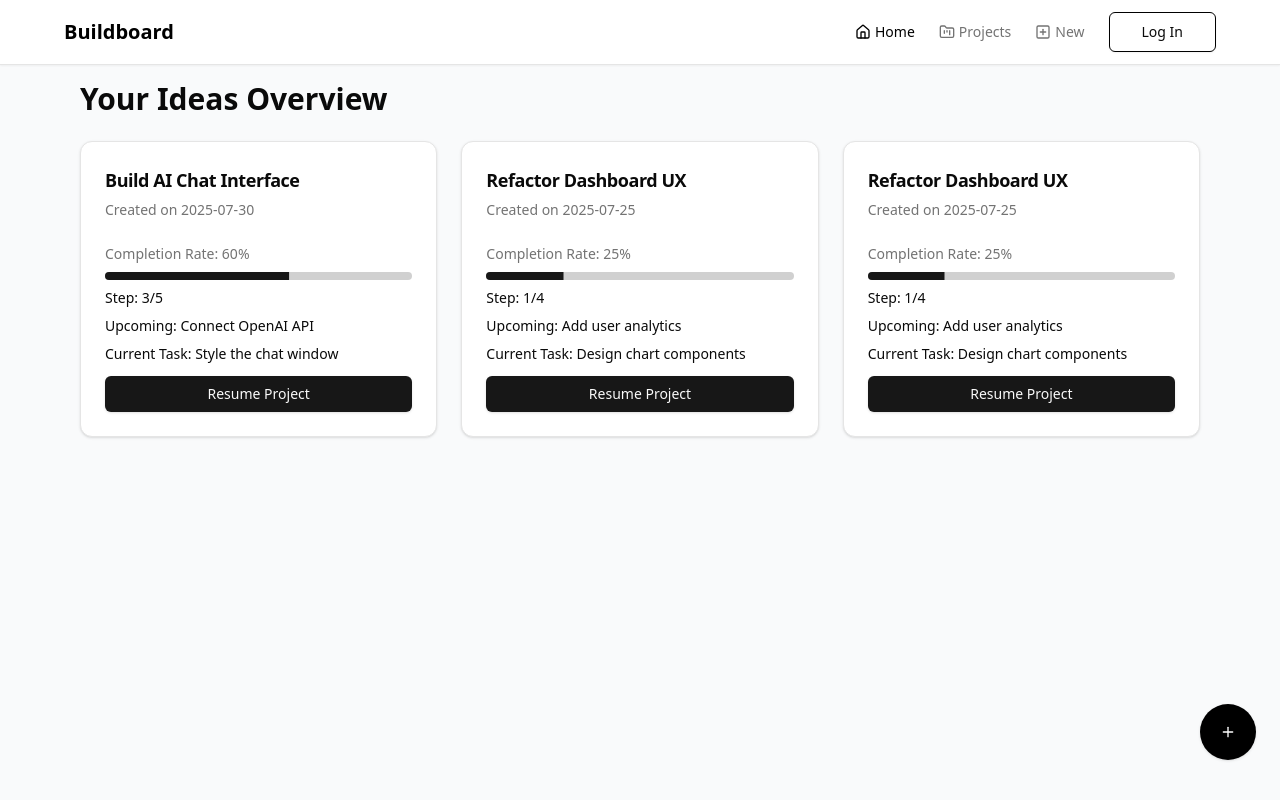
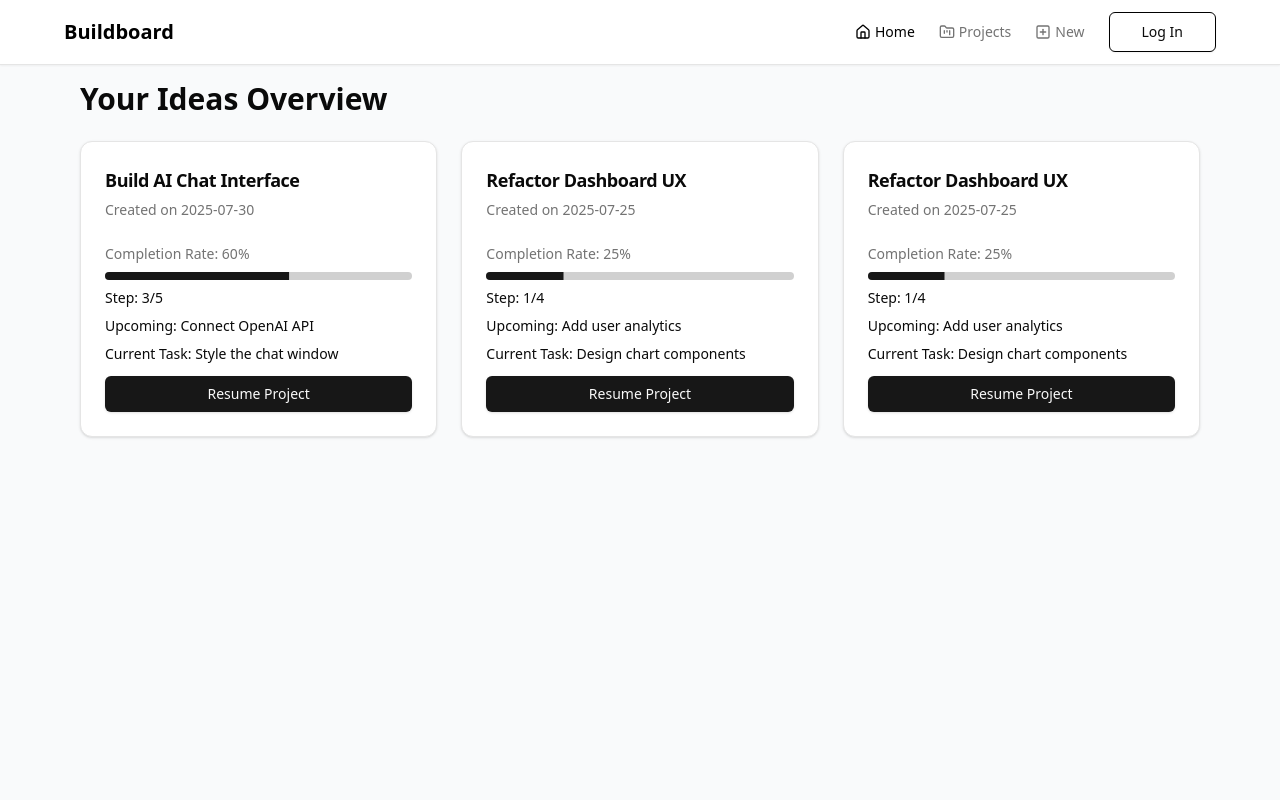
Before and after one commit to happylove32c/buildboard2, a Next.js app in the folder buildboard/: page / in a window 1280 px wide. Built offline with nearby package versions, Linux system fonts and the light colour scheme.

Commit message:
test:navbar

```diff
--- a/buildboard/components/FloatingActionButton.tsx
+++ b/buildboard/components/FloatingActionButton.tsx
@@ -8,7 +8,7 @@ export default function FloatingActionButton({ href = "/new" }: { href?: string
   return (
     <Link href={href}>
       <Button
-        className="fixed bottom-10 right-6 rounded-full w-14 h-14 p-0 text-white bg-black hover:bg-gray-800"
+        className="hidden sm:fixed sm:bottom-10 sm:right-6 rounded-full w-14 h-14 p-0 text-white bg-black hover:bg-gray-800"
         size="icon"
       >
         <Plus className="w-6 h-6" />
```
